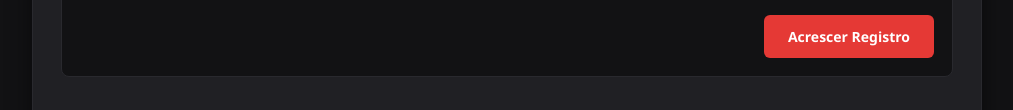
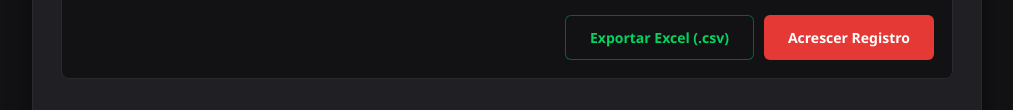
Before and after one commit to mesadigital123/blacklistmesa, a plain HTML site: page Index.html in a window 1280 px wide. Shown: the part 278-388 px from the top of the page, without its empty margins (133-1146 px from the left). Drawn offline with Linux system fonts and the light colour scheme; no server answers.

Commit message:
Update Index.html

```diff
--- a/Index.html
+++ b/Index.html
@@ -93,6 +93,7 @@
       grid-column: 1 / -1;
       display: flex;
       justify-content: flex-end;
+      gap: 10px;
       margin-top: 4px;
     }
     button {
@@ -116,6 +117,14 @@
       background-color: #323238;
       color: #7c7c8a;
       cursor: not-allowed;
+    }
+    .btn-export {
+      background-color: #121214;
+      color: #04d361;
+      border: 1px solid rgba(4, 211, 97, 0.4);
+    }
+    .btn-export:hover {
+      background-color: rgba(4, 211, 97, 0.1);
     }
     .table-responsive {
       overflow-x: auto;
@@ -182,6 +191,7 @@
       <input type="date" id="dataRetiradaInput" />
     </div>
     <div class="btn-container">
+      <button type="button" class="btn-export" onclick="exportarParaCSV()">Exportar Excel (.csv)</button>
       <button id="btnAdicionar" onclick="adicionarRegistro()">Acrescer Registro</button>
     </div>
   </div>
@@ -297,6 +307,41 @@
     }
   }
 
+  function exportarParaCSV() {
+    if (!dadosBlacklist || dadosBlacklist.length === 0) {
+      alert('Não há dados para exportar no momento.');
+      return;
+    }
+
+    // Cabeçalho das colunas do CSV
+    const cabecalho = ['Conta', 'Nome', 'PL', 'Solicitante', 'Data da Retirada'];
+
+    // Mapeia os dados tratando caracteres especiais e vírgulas
+    const linhas = dadosBlacklist.map(item => [
+      `"${(item.conta || '').toString().replace(/"/g, '""')}"`,
+      `"${(item.nome || '').toString().replace(/"/g, '""')}"`,
+      `"${(item.pl || '').toString().replace(/"/g, '""')}"`,
+      `"${(item.solicitante || '').toString().replace(/"/g, '""')}"`,
+      `"${(item.dataRetirada || '').toString().replace(/"/g, '""')}"`
+    ].join(';')); // Usa ponto e vírgula ';' para melhor compatibilidade com o Excel no Brasil
+
+    // Unifica cabeçalho e linhas (com o BOM UTF-8 \uFEFF para acentos abrirem corretamente no Excel)
+    const csvContent = '\uFEFF' + [cabecalho.join(';'), ...linhas].join('\n');
+
+    // Cria o Blob e faz o download
+    const blob = new Blob([csvContent], { type: 'text/csv;charset=utf-8;' });
+    const url = URL.createObjectURL(blob);
+    const link = document.createElement('a');
+
+    const dataAtual = new Date().toISOString().split('T')[0];
+    link.setAttribute('href', url);
+    link.setAttribute('download', `blacklist_${dataAtual}.csv`);
+    document.body.appendChild(link);
+
+    link.click();
+    document.body.removeChild(link);
+  }
+
   carregarPlanilha();
   setInterval(carregarPlanilha, 30000);
 </script>
```
